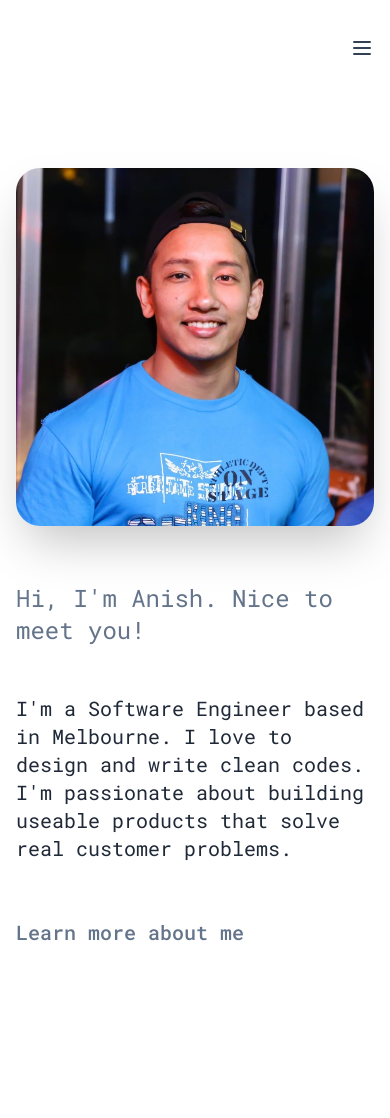
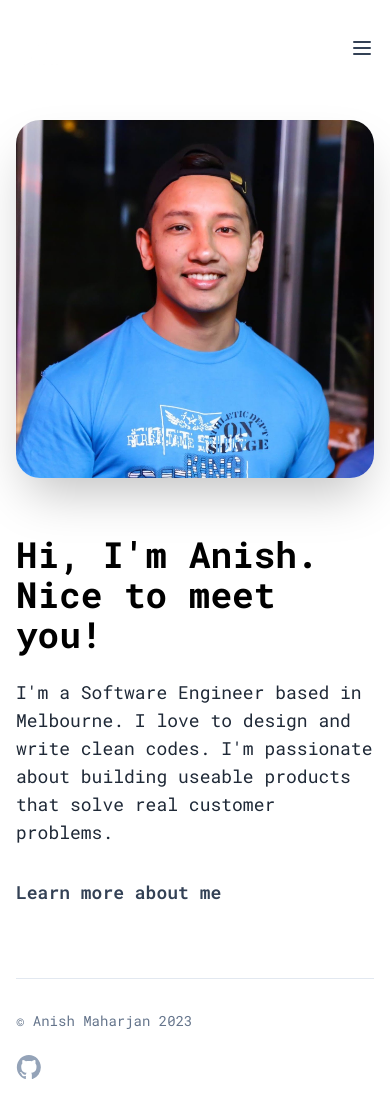
Before and after one commit to ooanishoo/ooanishoo, a Next.js app: page / in a window 390 px wide. Shown: the top 1118 px of the page. Before the commit the page ends 1002 px from the top, so only its background shows below. Built offline with nearby package versions, Linux system fonts and the light colour scheme.

Commit message:
style(responsive): styling updates across pages to make site more responsive

```diff
--- a/src/app/components/Nav.tsx
+++ b/src/app/components/Nav.tsx
@@ -76,11 +76,13 @@ export const Nav = () => {
               key={_index}
               className="block py-2 hover:text-sky-500  dark:hover:text-sky-400 md:p-4"
             >
-              <Link href={nav.link}>{nav.title}</Link>
+              <Link href={nav.link} onClick={handleOnClick}>
+                {nav.title}
+              </Link>
             </li>
           ))}
         </ul>
-        <div className=" ml-6 hidden border-l border-solid border-slate-200 pl-6 dark:border-slate-800 md:block">
+        <div className=" ml-6 hidden border-l border-solid border-slate-400 pl-6 dark:border-slate-600 md:block ">
           <ToogleThemeButton />
         </div>
       </div>
--- a/src/app/components/ToggleThemeButton.tsx
+++ b/src/app/components/ToggleThemeButton.tsx
@@ -17,7 +17,7 @@ const ToggleThemeButton = () => {
       onClick={handleOnClick}
       title={label}
       aria-label={label}
-      className="delay-350 transition duration-500  ease-in-out  hover:text-sky-500 active:animate-ping   dark:hover:text-sky-400"
+      className="delay-350 text-slate-400 transition  duration-500  ease-in-out hover:text-sky-500   active:animate-ping dark:text-slate-600 dark:hover:text-sky-400"
     >
       {theme === 'light' ? (
         <SunIcon className="hover:animate-spin" />
--- a/src/app/layout.tsx
+++ b/src/app/layout.tsx
@@ -24,9 +24,32 @@ export default function RootLayout({
           <header className="w-full text-sm font-semibold">
             <Nav />
           </header>
-          <main className="mx-auto mt-12 px-4 lg:container sm:px-6 lg:px-8">
+          <main className="mx-auto mt-12 min-h-[60vh] px-4 lg:container sm:px-6 lg:px-8">
             {children}
           </main>
+          <footer className="mt-16 px-4 text-sm sm:px-6 lg:px-8">
+            <div className="justify-between border-t border-solid border-slate-200 pb-28 pt-8 text-slate-500 dark:border-slate-200/5 sm:flex">
+              <div className="mb-6 sm:mb-0 sm:flex">
+                <p>&copy; Anish Maharjan {new Date().getFullYear()}</p>
+              </div>
+              <div className="flex space-x-6 text-slate-400 dark:text-slate-500">
+                <a
+                  href="https://github.com/ooanishoo"
+                  className="hover:text-slate-500 dark:hover:text-slate-400"
+                  target="_blank"
+                >
+                  <span className="sr-only">GitHub</span>
+                  <svg width="25" height="24" fill="currentColor">
+                    <path
+                      fill-rule="evenodd"
+                      clip-rule="evenodd"
+                      d="M12.846 0c-6.63 0-12 5.506-12 12.303 0 5.445 3.435 10.043 8.205 11.674.6.107.825-.262.825-.585 0-.292-.015-1.261-.015-2.291-3.015.569-3.795-.754-4.035-1.446-.135-.354-.72-1.446-1.23-1.738-.42-.23-1.02-.8-.015-.815.945-.015 1.62.892 1.845 1.261 1.08 1.86 2.805 1.338 3.495 1.015.105-.8.42-1.338.765-1.645-2.67-.308-5.46-1.37-5.46-6.075 0-1.338.465-2.446 1.23-3.307-.12-.308-.54-1.569.12-3.26 0 0 1.005-.323 3.3 1.26.96-.276 1.98-.415 3-.415s2.04.139 3 .416c2.295-1.6 3.3-1.261 3.3-1.261.66 1.691.24 2.952.12 3.26.765.861 1.23 1.953 1.23 3.307 0 4.721-2.805 5.767-5.475 6.075.435.384.81 1.122.81 2.276 0 1.645-.015 2.968-.015 3.383 0 .323.225.707.825.585a12.047 12.047 0 0 0 5.919-4.489 12.537 12.537 0 0 0 2.256-7.184c0-6.798-5.37-12.304-12-12.304Z"
+                    ></path>
+                  </svg>
+                </a>
+              </div>
+            </div>
+          </footer>
         </Providers>
       </body>
     </html>
--- a/src/app/page.tsx
+++ b/src/app/page.tsx
@@ -1,27 +1,24 @@
 'use client'
 import Image from 'next/image'
+import profilePic from '../../public/anish.jpg'
 import Link from 'next/link'
 
 export default function Home() {
   return (
-    <div className="flex flex-col items-center gap-12 py-12 sm:items-start xl:flex-row">
-      <div className="w-full max-w-lg">
-        <Image
-          src="/anish.jpg"
-          alt="Picture of Anish Maharjan"
-          width={500}
-          height={500}
-          className="w-3xl rounded-3xl shadow-2xl duration-700 hover:-translate-y-1 hover:scale-110"
-        />
-      </div>
+    <div className="mt-2 flex flex-col items-center gap-12 sm:items-start md:flex-row ">
+      <Image
+        src={profilePic}
+        alt="Picture of Anish Maharjan"
+        className="w-full max-w-2xl rounded-3xl shadow-2xl duration-700 md:max-w-sm lg:max-w-lg"
+      />
       <div className="flex-auto">
-        <h2 className="break-normal pt-2 text-2xl sm:text-4xl">{`Hi, I'm Anish. Nice to meet you!`}</h2>
-        <p className="mt-12 text-xl text-gray-800 dark:text-slate-200 sm:text-2xl">
+        <h2 className="pt-2 text-4xl font-extrabold text-black dark:text-white">{`Hi, I'm Anish. Nice to meet you!`}</h2>
+        <p className="mt-6 text-lg text-gray-800 dark:text-slate-400 sm:mt-10 xl:max-w-3xl">
           {`I'm a Software Engineer based in Melbourne. I love to design and write clean codes. I'm passionate about building useable products that solve real customer problems.`}
         </p>
-        <div className="mt-12 py-2 text-xl font-medium hover:animate-pulse hover:underline sm:text-xl">
+        <p className="mt-6 py-2 text-lg font-semibold text-slate-700 hover:text-sky-500 dark:text-slate-200  dark:hover:text-sky-400 lg:mt-10">
           <Link href="/about">Learn more about me</Link>
-        </div>
+        </p>
       </div>
     </div>
   )
--- a/src/app/uses/page.tsx
+++ b/src/app/uses/page.tsx
@@ -5,7 +5,7 @@ export default function ToolBox() {
   const content = getMarkdownContent('docs/uses.md')
 
   return (
-    <article className="prose mx-auto dark:prose-invert md:prose-lg lg:container lg:prose-xl  prose-h1:text-2xl prose-h2:text-xl prose-a:no-underline">
+    <article className="prose prose-base mx-auto dark:prose-invert lg:container prose-h1:text-2xl prose-h2:text-xl prose-a:no-underline hover:prose-a:text-sky-500 dark:hover:prose-a:text-sky-400">
       <Markdown>{content}</Markdown>
     </article>
   )
```
